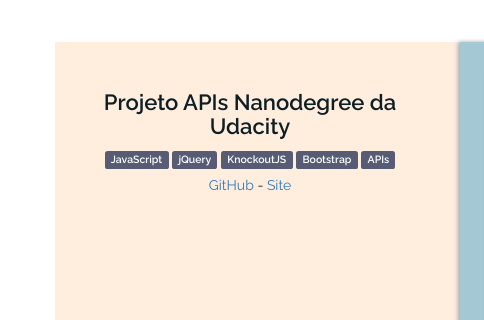
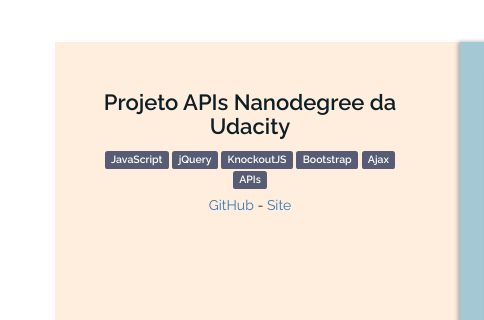
Before and after one commit to aledruetta/FCC-personal-portfolio-webpage, a website: page src/index.html in a window 1280 px wide. Shown: the part 408-728 px from the top of the page, 0-484 px from the left. Drawn offline with Linux system fonts and the light colour scheme; a web font is replaced by a local one.

Commit message:
tec labels

```diff
--- a/src/index.html
+++ b/src/index.html
@@ -78,6 +78,7 @@
                   <span class="label label-default">jQuery</span>
                   <span class="label label-default">KnockoutJS</span>
                   <span class="label label-default">Bootstrap</span>
+                  <span class="label label-default">Ajax</span>
                   <span class="label label-default">APIs</span>
                 </div>
                 <a href="https://github.com/aledruetta/mapa-bairro" title="Ler o código" target="_blank">
@@ -212,6 +213,8 @@
                   <span class="label label-default">JavaScript</span>
                   <span class="label label-default">jQuery</span>
                   <span class="label label-default">Knockout</span>
+                  <span class="label label-default">Ajax</span>
+                  <span class="label label-default">APIs</span>
                   <span class="label label-default">HTML</span>
                   <span class="label label-default">CSS</span>
                 </div>
```
